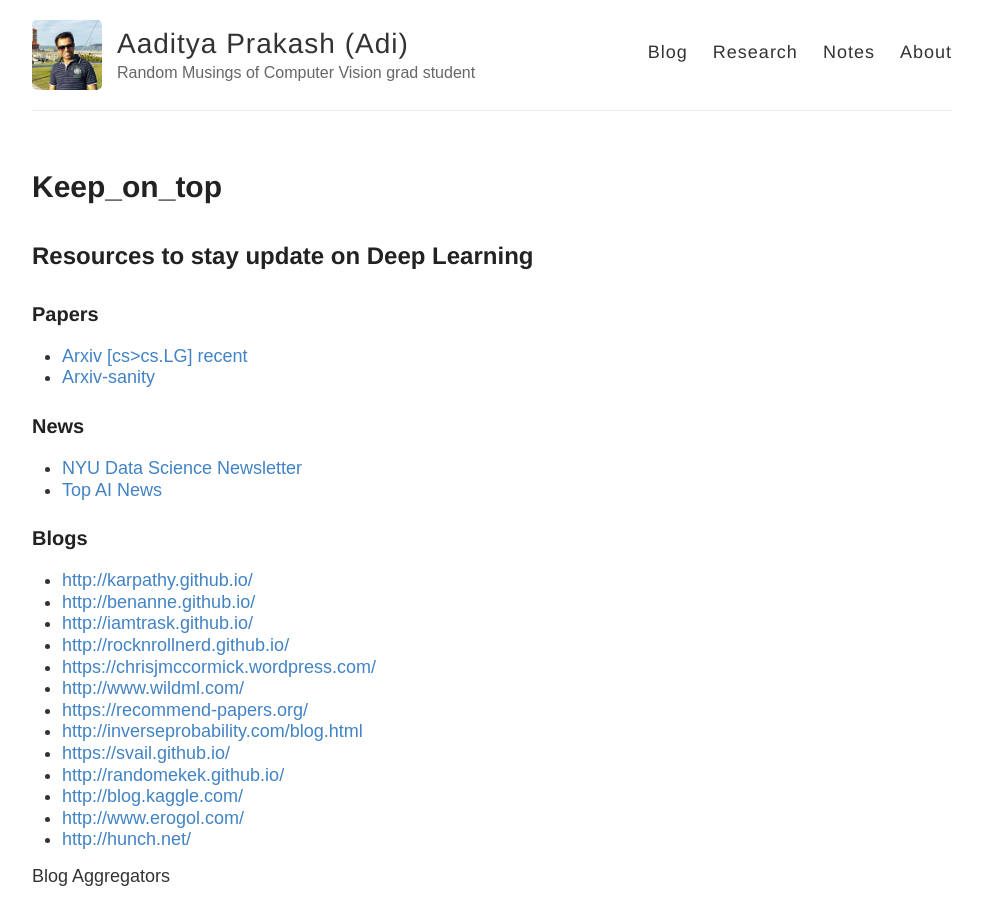
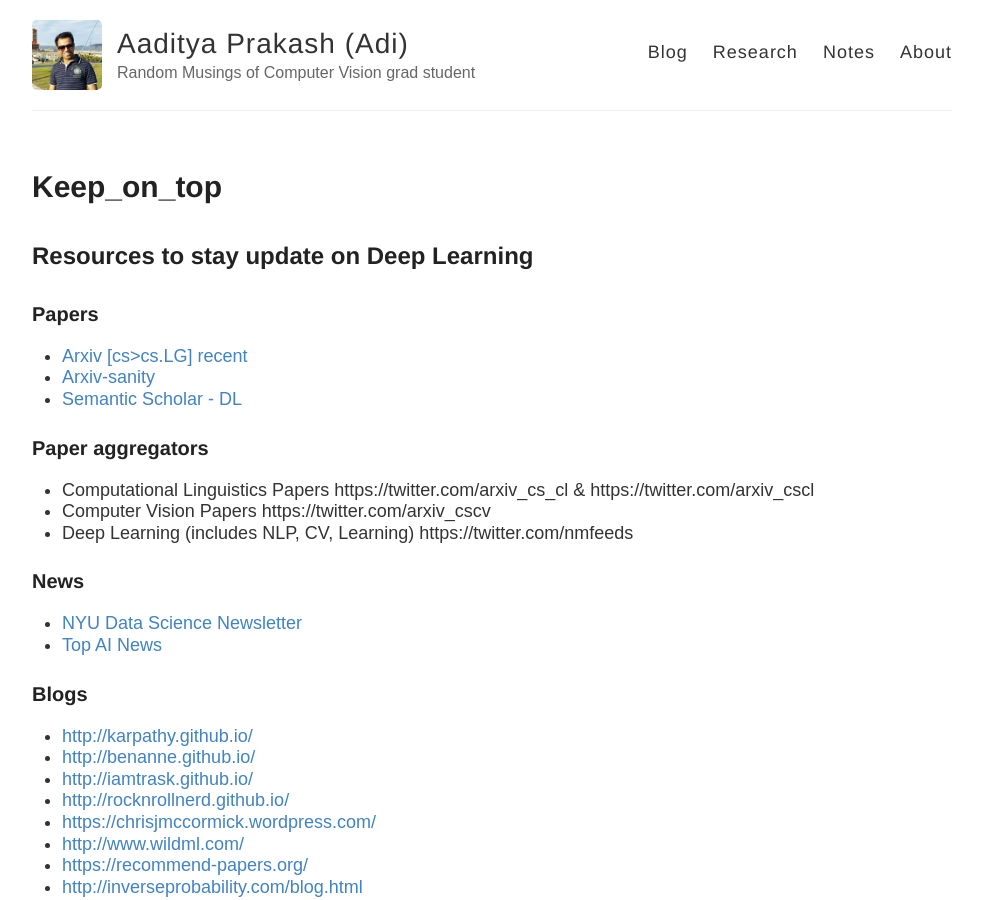
Before and after one commit to iamaaditya/iamaaditya.github.io, a Jekyll site: the page built from keep_on_top.md, in a window 1280 px wide and 900 px high. Shown: the whole window, without its empty margins (84-1066 px from the left). Built offline with Jekyll 4.4.1, drawn with Linux system fonts in a browser that asks for light colours; some web fonts are replaced.

Commit message:
Update from Forestry.io - keep_on_top.md

```diff
--- a/keep_on_top.md
+++ b/keep_on_top.md
@@ -9,6 +9,12 @@ layout: page
 
 * [Arxiv [cs>cs.LG] recent](https://arxiv.org/list/cs.LG/recent)
 * [Arxiv-sanity](http://www.arxiv-sanity.com/)
+* [Semantic Scholar - DL](https://www.semanticscholar.org/search?q=Deep%20Learning&sort=year&ae=false)
+
+### Paper aggregators
+* Computational Linguistics Papers https://twitter.com/arxiv_cs_cl & https://twitter.com/arxiv_cscl
+* Computer Vision Papers https://twitter.com/arxiv_cscv
+* Deep Learning (includes NLP, CV, Learning) https://twitter.com/nmfeeds
 
 ### News
 * [NYU Data Science Newsletter](http://cds.nyu.edu/newsletter-3/)
```
